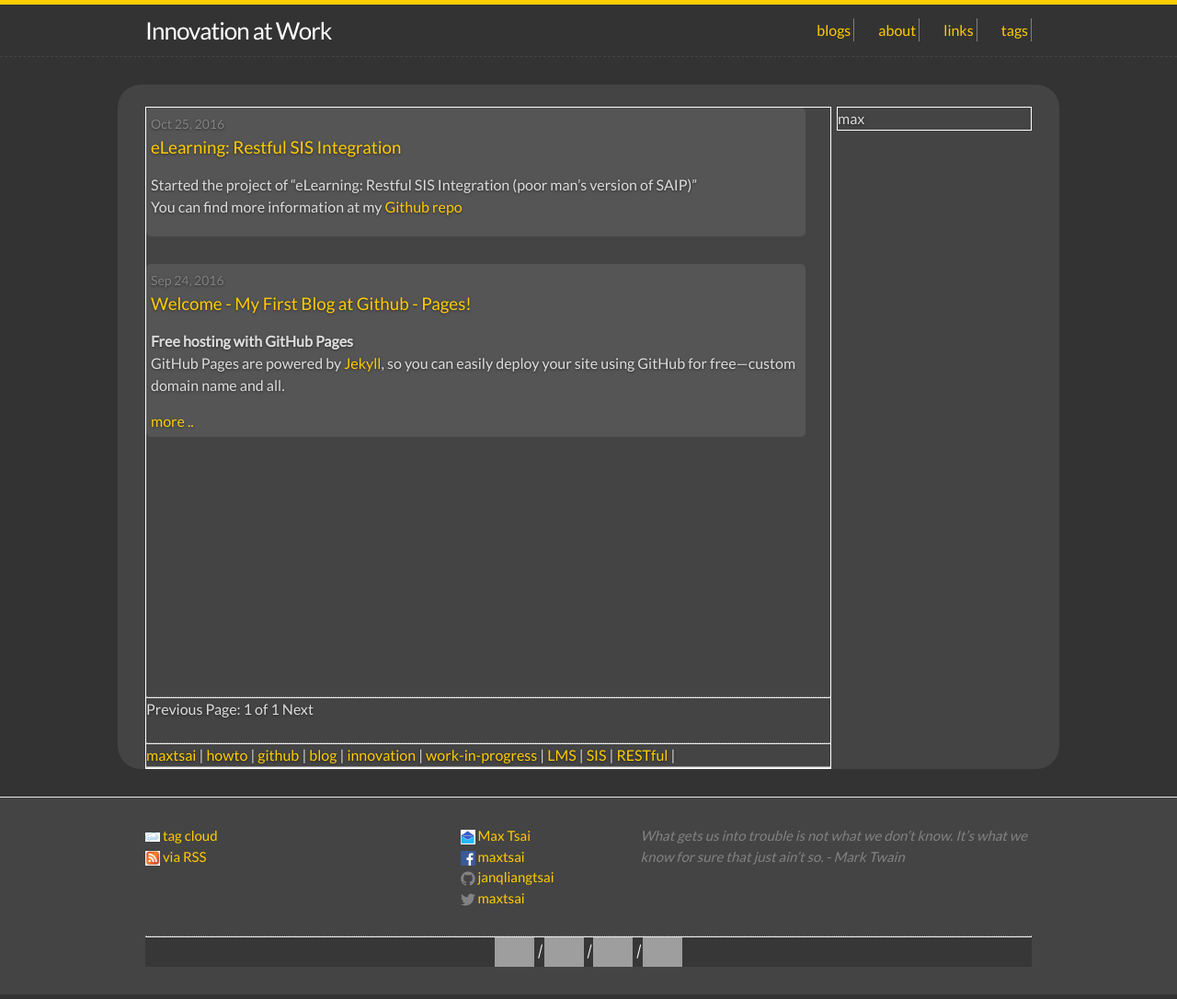
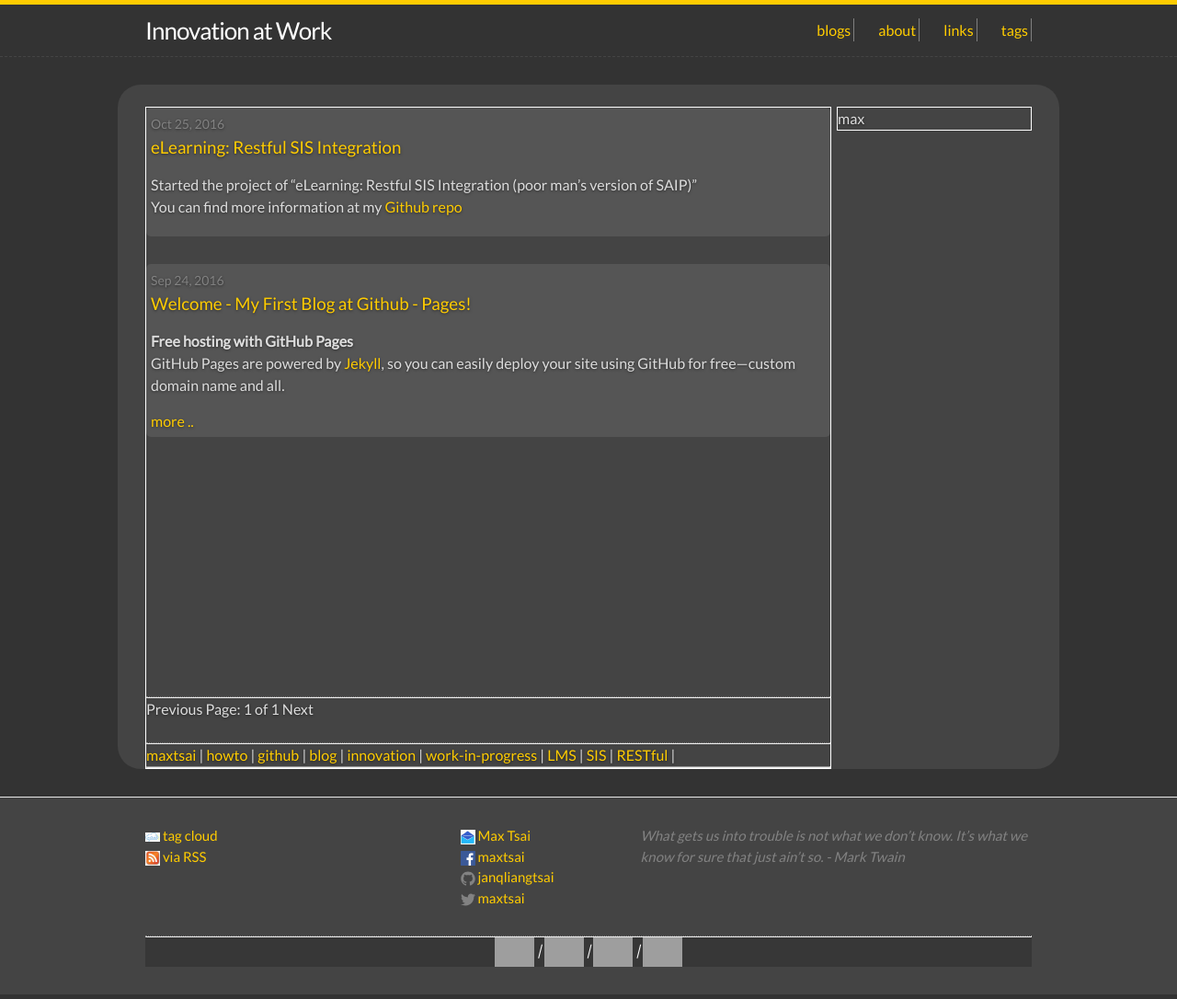
Before and after one commit to JANQLIANGTSAI/janqliangtsai.github.io, a Jekyll site: the page built from index.html, in a window 1280 px wide. Shown: the whole page at 92% size. Built offline with Jekyll 4.4.1, drawn with Linux system fonts in a browser that asks for light colours; the list of posts is cut into pages by our own code; grey boxes are pictures that could not be loaded.

Commit message:
no width

```diff
--- a/css/main.scss
+++ b/css/main.scss
@@ -115,7 +115,7 @@ $on-laptop:        1024px;
 
 #max-content {
     //float: left;
-    width: 95%;
+    // width: 95%;
     background-color: #555;
     margin-bottom: 10px;
     // margin-right: 10px;
```
